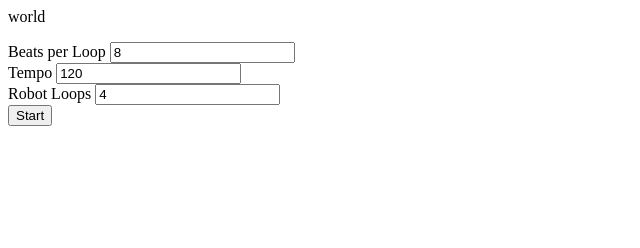
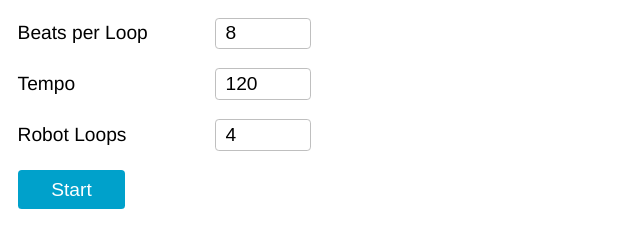
Before and after one commit to clgy15/Harmonious-iRobot-Broker, a website: page app/index.html in a window 1280 px wide. Shown: the whole page, without its empty margins (0-640 px from the left). Drawn offline with Linux system fonts and the light colour scheme; no server answers.

Commit message:
add basic form styling

```diff
--- a/app/app.js
+++ b/app/app.js
@@ -18,7 +18,6 @@ angular.module('goodVibrations').service('socket', [function() {
 }]);
 
 angular.module('goodVibrations').controller('PageCtrl', ['$scope', 'socket', function($scope, socket) {
-  $scope.hello = 'world';
   socket.on('connect', function(data) {
     console.log("got", data);
   });
--- a/app/index.html
+++ b/app/index.html
@@ -1,30 +1,28 @@
 <html>
   <head>
     <title>Good Vibrations Demo</title>
+    <link rel="stylesheet" href="styles.css" type="text/css" media="screen" charset="utf-8" />
     <script type="text/javascript" src="/vendor/angular.min.js" charset="utf-8"></script>
     <script type="text/javascript" src="/app.js" charset="utf-8"></script>
     <script type="text/javascript" src="/vendor/socket.io.min.js" charset="utf-8"></script>
   </head>
   <body ng-app="goodVibrations" ng-controller="PageCtrl">
-    <p>
-      {{hello}}
-    </p>
     <div class="form" ng-controller="UserParamsCtrl">
       <form id="setup-form" ng-submit="start()">
-        <div class="form-input">
+        <div class="form-input-line">
           <label for="beats">Beats per Loop</label>
-          <input type="number" name="beats" ng-model="beatCount" />
+          <input type="number" class="form-input" name="beats" ng-disabled="started" ng-model="beatCount" />
         </div>
-        <div class="form-input">
+        <div class="form-input-line">
           <label for="tempo">Tempo</label>
-          <input type="number" name="tempo" ng-model="tempo" />
+          <input type="number" class="form-input" name="tempo" ng-disabled="started" ng-model="tempo" />
         </div>
-        <div class="form-input">
+        <div class="form-input-line">
           <label for="maxLoops">Robot Loops</label>
-          <input type="number" name="maxLoops" ng-model="maxLoops" />
+          <input type="number" class="form-input" name="maxLoops" ng-disabled="started" ng-model="maxLoops" />
         </div>
-        <div class="form-input">
-          <button type="submit" ng-disabled="started">Start</button>
+        <div class="form-input-line">
+          <button type="submit" class="button button-rounded button-flat-primary" ng-disabled="started">{{ started ? "Running" : "Start" }}</button>
         </div>
       </form>
     </div>
--- /dev/null
+++ b/app/styles.css
@@ -0,0 +1,141 @@
+body {
+  font-family: "Helvetica Neue Light", "Helvetica Neue", sans-serif;
+}
+
+.form-input-line {
+  padding: 0.5em;
+  font-size: 1.2em;
+}
+
+.form-input-line label {
+  display: inline-block;
+  width: 10em;
+}
+
+.form-input {
+  display: inline-block;
+  font-size: 1.0em;
+}
+
+input[type="text"], input[type="number"], input[type="textarea"] {
+  padding: 0.2em 0.5em;
+  width: 5em;
+  border-radius: 0.2em;
+  border: 0.1em solid #bfbfbf;
+}
+
+input[type="text"]:hover, input[type="number"]:hover, input[type="textarea"]:hover,
+input[type="text"]:focus, input[type="number"]:focus, input[type="textarea"]:focus {
+  border: 0.1em solid #999999;
+  outline: none;
+}
+
+input[type="text"], input[type="number"], input[type="textarea"],
+input[type="text"]:hover, input[type="number"]:hover, input[type="textarea"]:hover,
+input[type="text"]:focus, input[type="number"]:focus, input[type="textarea"]:focus {
+  -webkit-transition: border 0.2s ease;
+  -o-transition: border 0.2s ease;
+  transition: border 0.2s ease;
+}
+
+input[type="text"]:disabled, input[type="number"]:disabled, input[type="textarea"]:disabled {
+  background-color: #fafafa;
+  color: #888888;
+}
+
+.button {
+  -webkit-box-shadow: inset 0px 1px 0px rgba(255, 255, 255, 0.5), 0px 1px 2px rgba(0, 0, 0, 0.15);
+  -moz-box-shadow: inset 0px 1px 0px rgba(255, 255, 255, 0.5), 0px 1px 2px rgba(0, 0, 0, 0.15);
+  box-shadow: inset 0px 1px 0px rgba(255, 255, 255, 0.5), 0px 1px 2px rgba(0, 0, 0, 0.15);
+  background-color: #eeeeee;
+  background: -webkit-gradient(linear, 50% 0%, 50% 100%, color-stop(0%, #fbfbfb), color-stop(100%, #e1e1e1));
+  background: -webkit-linear-gradient(top, #fbfbfb, #e1e1e1);
+  background: -moz-linear-gradient(top, #fbfbfb, #e1e1e1);
+  background: -o-linear-gradient(top, #fbfbfb, #e1e1e1);
+  background: linear-gradient(top, #fbfbfb, #e1e1e1);
+  display: -moz-inline-stack;
+  display: inline-block;
+  vertical-align: middle;
+  *vertical-align: auto;
+  zoom: 1;
+  *display: inline;
+  border: 1px solid #d4d4d4;
+  height: 2em;
+  line-height: 1em;
+  padding: 0px 1.75em;
+  font-weight: 300;
+  font-size: 1em;
+  color: #666666;
+  text-shadow: 0 1px 1px white;
+  margin: 0;
+  text-decoration: none;
+  text-align: center;
+}
+
+.button:hover .button:focus {
+  background-color: #eeeeee;
+  background: -webkit-gradient(linear, 50% 0%, 50% 100%, color-stop(0%, #ffffff), color-stop(100%, #dcdcdc));
+  background: -webkit-linear-gradient(top, #ffffff, #dcdcdc);
+  background: -moz-linear-gradient(top, #ffffff, #dcdcdc);
+  background: -o-linear-gradient(top, #ffffff, #dcdcdc);
+  background: linear-gradient(top, #ffffff, #dcdcdc);
+}
+
+.button:active {
+  -webkit-box-shadow: inset 0px 1px 3px rgba(0, 0, 0, 0.3), 0px 1px 0px white;
+  -moz-box-shadow: inset 0px 1px 3px rgba(0, 0, 0, 0.3), 0px 1px 0px white;
+  box-shadow: inset 0px 1px 3px rgba(0, 0, 0, 0.3), 0px 1px 0px white;
+  text-shadow: 0px 1px 0px rgba(255, 255, 255, 0.4);
+  background: #eeeeee;
+  color: #bbbbbb;
+}
+
+.button:focus {
+  outline: none;
+}
+
+.button-flat-primary {
+  -webkit-box-shadow: none;
+  -moz-box-shadow: none;
+  box-shadow: none;
+  -webkit-transition-property: background;
+  -moz-transition-property: background;
+  -o-transition-property: background;
+  transition-property: background;
+  -webkit-transition-duration: 0.3s;
+  -moz-transition-duration: 0.3s;
+  -o-transition-duration: 0.3s;
+  transition-duration: 0.3s;
+  background: #00a1cb;
+  color: white;
+  text-shadow: none;
+  border: none;
+}
+
+.button-flat-primary:hover, .button-flat-primary:focus {
+  background: #00b5e5;
+}
+
+.button-flat-primary:active {
+  -webkit-transition-duration: 0s;
+  -moz-transition-duration: 0s;
+  -o-transition-duration: 0s;
+  transition-duration: 0s;
+  background: #1495b7;
+  color: #00647f;
+}
+
+.button-flat-primary:disabled {
+  -webkit-box-shadow: none;
+  -moz-box-shadow: none;
+  box-shadow: none;
+  -webkit-appearance: none;
+}
+
+.button-rounded {
+  -webkit-border-radius: 0.20em;
+  -moz-border-radius: 0.20em;
+  -ms-border-radius: 0.20em;
+  -o-border-radius: 0.20em;
+  border-radius: 0.20em;
+}
```
